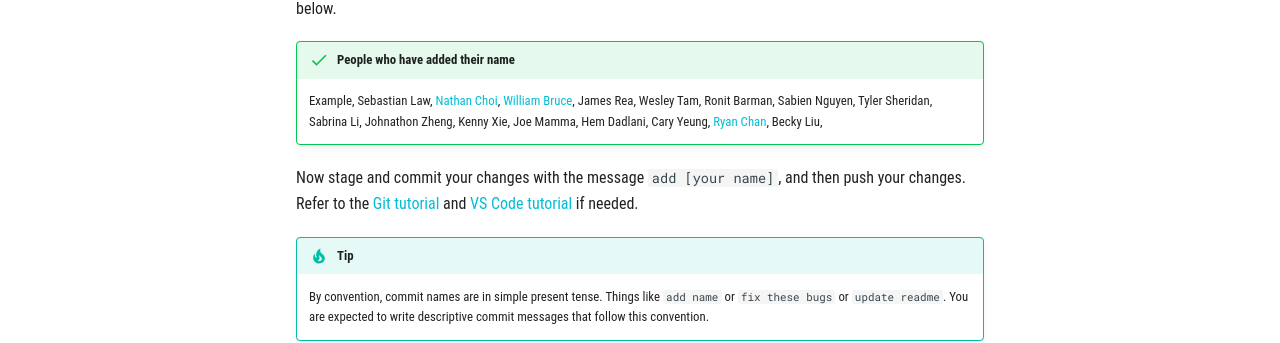
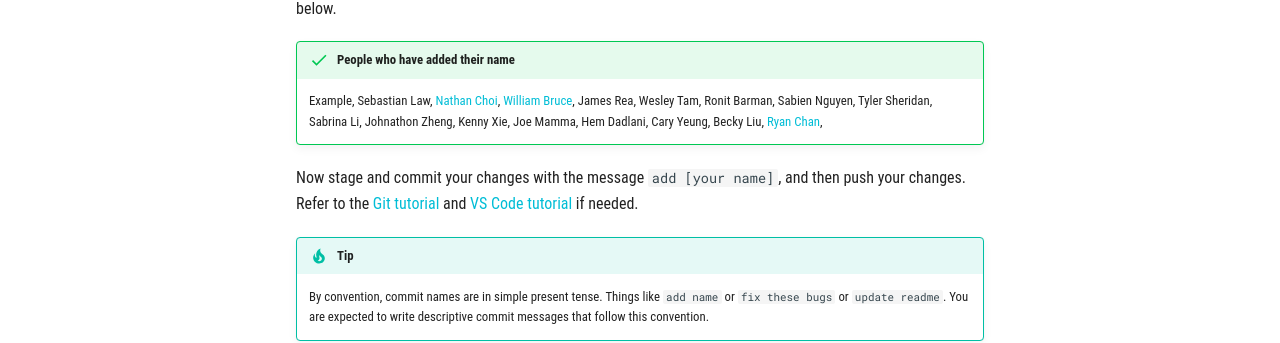
Before and after one commit to bobabots253/bobadocs, an MkDocs documentation site: the page built from docs/programming/version-control.md, in a window 1280 px wide and 1175 px high. Shown: the part 746-1089 px from the top of the window. Built offline with MkDocs 1.6.1 and Material for MkDocs 9.7.7, drawn with Linux system fonts in a browser that asks for light colours; comment, search, counter and statistics services are not loaded.

Commit message:
add name

```diff
--- a/docs/programming/version-control.md
+++ b/docs/programming/version-control.md
@@ -35,8 +35,8 @@ Navigate to this file in the repo (`docs/programming/version-control.md`) and ad
     Joe Mamma,
     Hem Dadlani,
     Cary Yeung,
+    Becky Liu,
     [Ryan Chan](https://www.youtube.com/watch?v=LDU_Txk06tM),
-    Becky Liu,
 
 Now stage and commit your changes with the message `add [your name]`, and then push your changes. Refer to the [Git tutorial](https://guides.github.com/introduction/git-handbook/) and [VS Code tutorial](https://code.visualstudio.com/docs/editor/versioncontrol) if needed.
 
```
